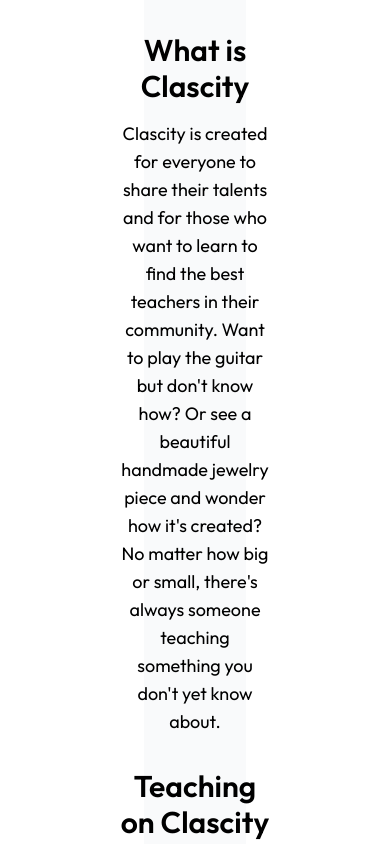
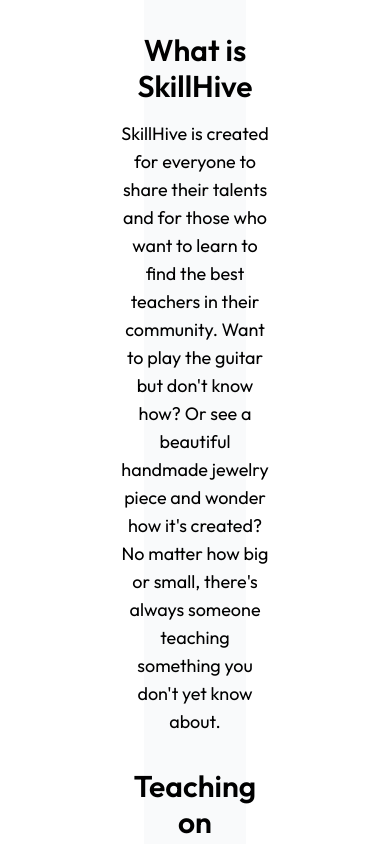
Before and after one commit to NISHA-MANIKANDAN/skillhive, a React app in the folder frontend/: page /how-it-works in a window 390 px wide. Shown: the part 800-1644 px from the top of the page. Built offline with nearby package versions, Linux system fonts and the light colour scheme; the HTML template or start-up script is replaced by a standard one.

Commit message:
new changes

```diff
--- a/frontend/src/components/Categories.jsx
+++ b/frontend/src/components/Categories.jsx
@@ -1,8 +1,8 @@
 import React, { useState } from "react";
-import { NavLink } from "react-router-dom"; // Import NavLink from react-router-dom
+import { NavLink } from "react-router-dom";
 
 const Categories = () => {
-  const [isMenuOpen, setIsMenuOpen] = useState(false); // State for side menu toggle
+  const [isMenuOpen, setIsMenuOpen] = useState(false);
 
   const categories = [
     { id: 1, name: "Tutoring" },
--- a/frontend/src/components/Footer.jsx
+++ b/frontend/src/components/Footer.jsx
@@ -1,11 +1,11 @@
 import React from "react";
-import { useSelector } from "react-redux"; // Import Redux hook to access state
+import { useSelector } from "react-redux";
 import footerImage from "../assets/assets_frontend/footer.jpg";
 
 const Footer = () => {
-  // Access Redux state
-  const user = useSelector((state) => state.user); // Replace `state.user` with your store slice
-  const isAuthenticated = useSelector((state) => state.auth.token !== null); // Check if the user is logged in
+
+  const user = useSelector((state) => state.user);
+  const isAuthenticated = useSelector((state) => state.auth.token !== null);
 
   return (
     <footer className="bg-gray-100 py-8">
--- a/frontend/src/pages/HowItWorks.jsx
+++ b/frontend/src/pages/HowItWorks.jsx
@@ -30,9 +30,9 @@
             ></iframe>
           </div>
           <section className="mb-8 lg:mb-12">
-            <h2 className="text-3xl font-semibold mb-4 sm:text-2xl">What is Clascity</h2>
+            <h2 className="text-3xl font-semibold mb-4 sm:text-2xl">What is SkillHive</h2>
             <p className="text-lg leading-7 sm:text-base">
-              Clascity is created for everyone to share their talents and for
+              SkillHive is created for everyone to share their talents and for
               those who want to learn to find the best teachers in their
               community. Want to play the guitar but don't know how? Or see a
               beautiful handmade jewelry piece and wonder how it's created? No
@@ -43,11 +43,11 @@
 
           {/* Teaching on Clascity Section */}
           <section className="mb-8 lg:mb-12">
-            <h2 className="text-3xl font-semibold mb-4 sm:text-2xl">Teaching on Clascity</h2>
+            <h2 className="text-3xl font-semibold mb-4 sm:text-2xl">Teaching on SkillHive</h2>
             <p className="text-lg leading-7 sm:text-base">
-              Who doesn’t like things that are good and cheap? Clascity is just
+              Who doesn’t like things that are good and cheap? SkillHive is just
               that. As fellow tutors, we understand that fees are annoying, and
-              that’s why we’re trying to offer as much as possible for as little
+              that's why we’re trying to offer as much as possible for as little
               as possible. We’ve built features such as booking, scheduling,
               payment, performance tracking, and review that will help you succeed
               as a tutor. All that for an 8% commission fee (free for students).
```
